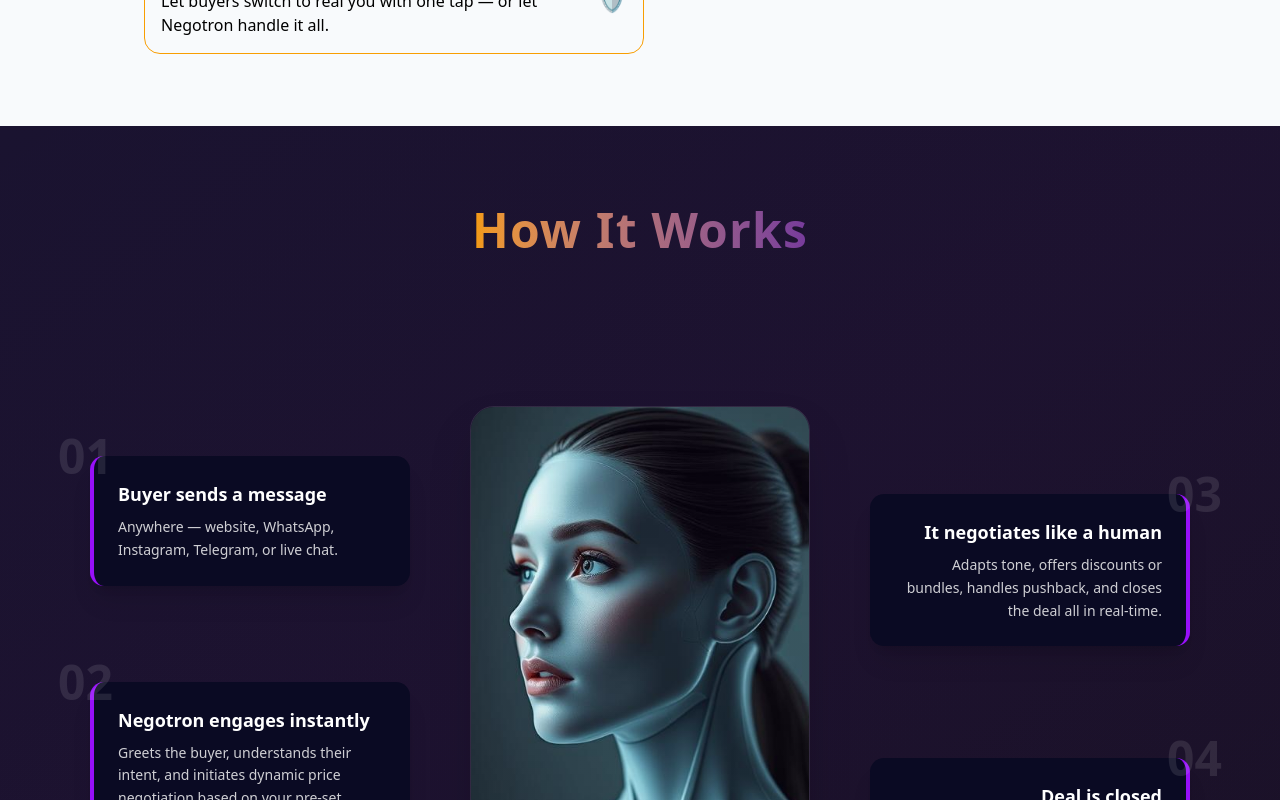
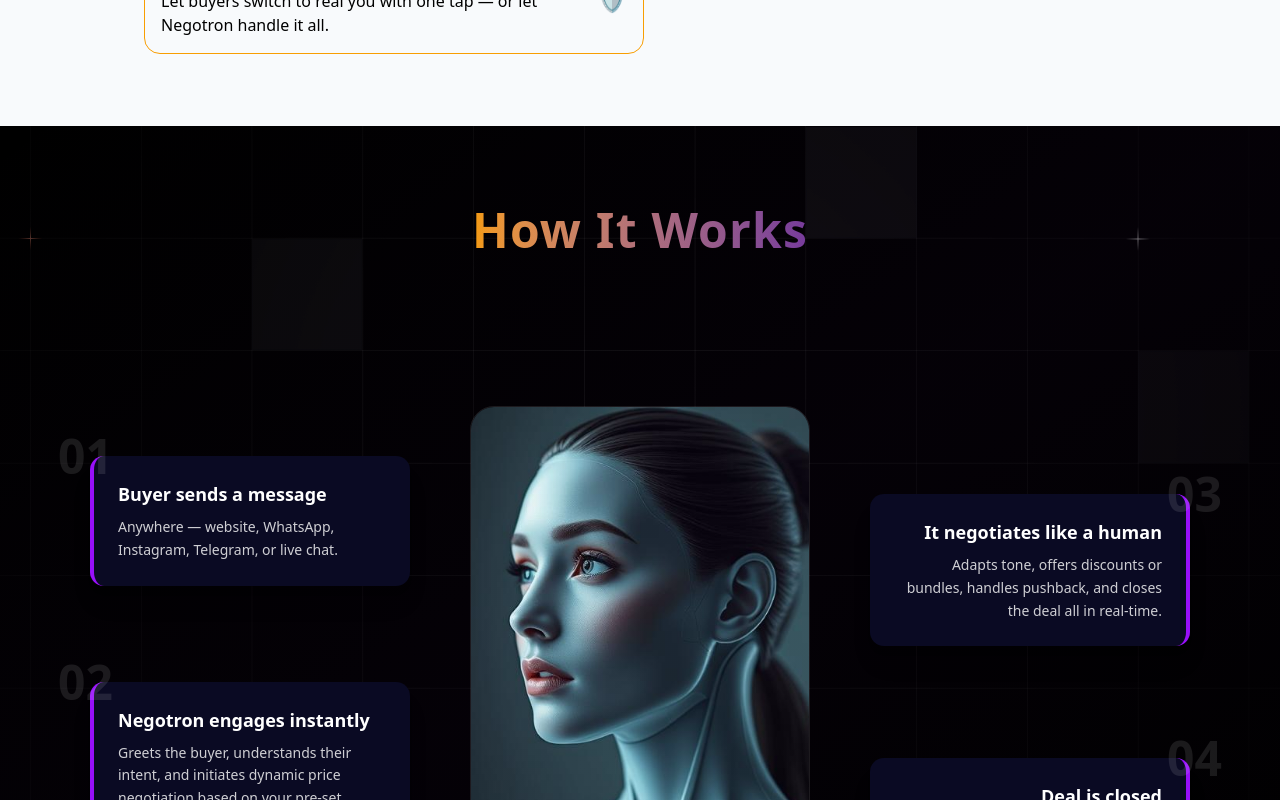
Before and after one commit to hugochooqu/Dealie, a Next.js app: page / in a window 1280 px wide. Shown: the part 2300-3100 px from the top of the page. Built offline with nearby package versions, Linux system fonts and the light colour scheme.

Commit message:
added pattern to background

```diff
--- a/components/HowItWorks.tsx
+++ b/components/HowItWorks.tsx
@@ -30,7 +30,7 @@
 
 export default function HowItWorks() {
   return (
-    <section className="relative min-h-screen flex flex-col items-center justify-center bg-gradient-to-br from-[#1a1330] to-[#1a1126] py-20 overflow-hidden px-6">
+    <section className="relative min-h-screen flex flex-col items-center justify-center bg-gradient-to-br from-[#1a1330] to-[#1a1126] pattern! py-20 overflow-hidden px-6">
       <h1 className="bg-gradient-to-r from-primary-200 to-primary-100 bg-clip-text text-transparent text-5xl tracking-wide font-bold mb-20">
         How It Works
       </h1>
```
